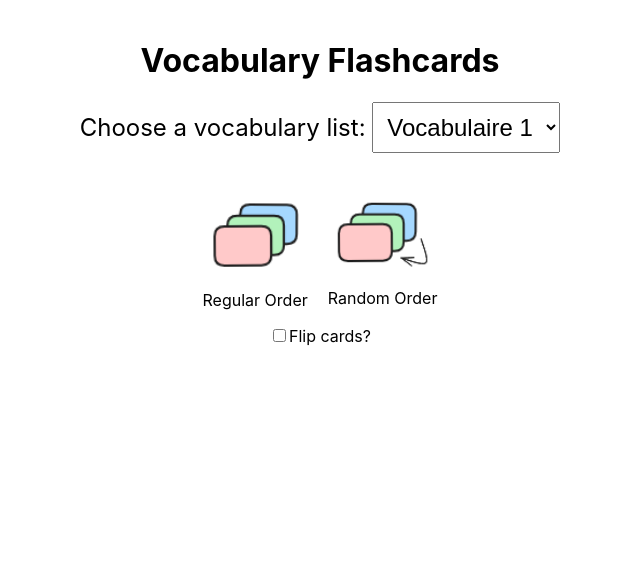
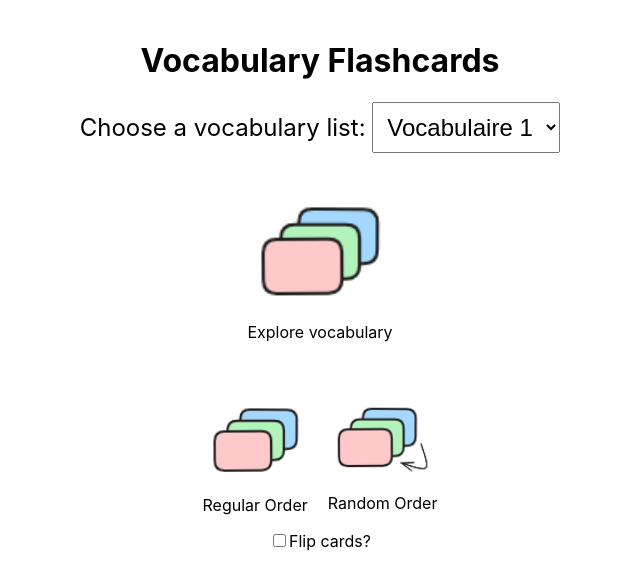
Before and after one commit to ju-henry/byHeart, a React (Create React App) app: page / in a window 1280 px wide. Shown: the top 588 px of the page, without its empty margins (320-960 px from the left). Built offline with nearby package versions, Linux system fonts and the light colour scheme.

Commit message:
added the possibility to explore the vocabulary

```diff
--- a/src/App.js
+++ b/src/App.js
@@ -18,7 +18,7 @@ function App() {
 
   const nextCard = () => {
     setCardsViewed((prev) => (prev + 1) % cards.length);
-    if (mode === 'regular') {
+    if (mode === 'regular' || mode === 'explore') {
       setCurrentCard((prev) => (prev + 1) % cards.length);
     } else {
       const currentIndex = cardOrder.indexOf(currentCard);
@@ -30,7 +30,7 @@ function App() {
 
   const previousCard = () => {
     setCardsViewed((prev) => (prev - 1 + cards.length) % cards.length);
-    if (mode === 'regular') {
+    if (mode === 'regular' || mode === 'explore') {
       setCurrentCard((prev) => (prev - 1 + cards.length) % cards.length);
     } else {
       const currentIndex = cardOrder.indexOf(currentCard);
@@ -58,13 +58,20 @@ function App() {
     };
   }, [mode]);
 
+  const startExploreMode = (loadedCards) => {
+    setMode('explore');
+    setCurrentCard(0);
+    setCardsViewed(0);
+    setCards(loadedCards);
+  };
+
   const startRegularMode = (flipCards, loadedCards) => {
     setMode('regular');
     setCurrentCard(0);
     setCardsViewed(0);
     setShowTranslation(flipCards);
     setInitialFlipState(flipCards);
-    setCards(loadedCards); // Mettre à jour les cartes avec celles chargées
+    setCards(loadedCards);
   };
 
   const startRandomMode = (flipCards, loadedCards) => {
@@ -75,7 +82,7 @@ function App() {
     setCardsViewed(0);
     setShowTranslation(flipCards);
     setInitialFlipState(flipCards);
-    setCards(loadedCards); // Mettre à jour les cartes avec celles chargées
+    setCards(loadedCards);
   };
 
   const goLandingPage = () => {
@@ -83,15 +90,26 @@ function App() {
   };
 
   if (mode === 'landing') {
-    return <LandingPage onRegularMode={startRegularMode} onRandomMode={startRandomMode} />;
+    return <LandingPage onExploreMode={startExploreMode} onRegularMode={startRegularMode} onRandomMode={startRandomMode} />;
   }
 
   return (
     <div className="App">
       <h1>Vocabulary Flashcards</h1>
-      <div className="flashcard" onClick={flipCard}>
-        <h2>{showTranslation ? cards[currentCard].translation : cards[currentCard].word}</h2>
-      </div>
+      {mode === 'explore' ? (
+        <>
+          <div className="flashcard">
+            <h2>{cards[currentCard].word}</h2>
+          </div>
+          <div className="flashcard">
+            <h2>{cards[currentCard].translation}</h2>
+          </div>
+        </>
+      ) : (
+        <div className="flashcard" onClick={flipCard}>
+          <h2>{showTranslation ? cards[currentCard].translation : cards[currentCard].word}</h2>
+        </div>
+      )}
       <div className="button-container">
         <button onClick={previousCard}>&lt;&lt; Previous</button>
         <button onClick={nextCard}>Next &gt;&gt;</button>
--- a/src/LandingPage.js
+++ b/src/LandingPage.js
@@ -1,7 +1,7 @@
 // LandingPage.js
 import React, { useState, useEffect } from 'react';
 
-function LandingPage({ onRegularMode, onRandomMode }) {
+function LandingPage({ onExploreMode, onRegularMode, onRandomMode }) {
   const [flipCards, setFlipCards] = useState(() => {
     const saved = localStorage.getItem('flipCards');
     return saved !== null ? JSON.parse(saved) : false;
@@ -37,6 +37,7 @@ function LandingPage({ onRegularMode, onRandomMode }) {
       .catch(error => console.error('Error loading CSV file:', error));
   };
 
+  const handleExploreMode = () => onExploreMode(cards);
   const handleRegularMode = () => onRegularMode(flipCards, cards);
   const handleRandomMode = () => onRandomMode(flipCards, cards);
 
@@ -54,6 +55,13 @@ function LandingPage({ onRegularMode, onRandomMode }) {
           <option value="vocab1">Vocabulaire 1</option>
           <option value="vocab2">Vocabulaire 2</option>
         </select>
+      </div>
+
+      <div className="mode-buttons">
+        <div className="mode-button" onClick={handleExploreMode}>
+          <img src="/cards.png" alt="Explore Mode" style={{ width: '100%', height: 'auto' }} />
+          <p>Explore vocabulary</p>
+        </div>
       </div>
 
       <div className="mode-buttons">
```
